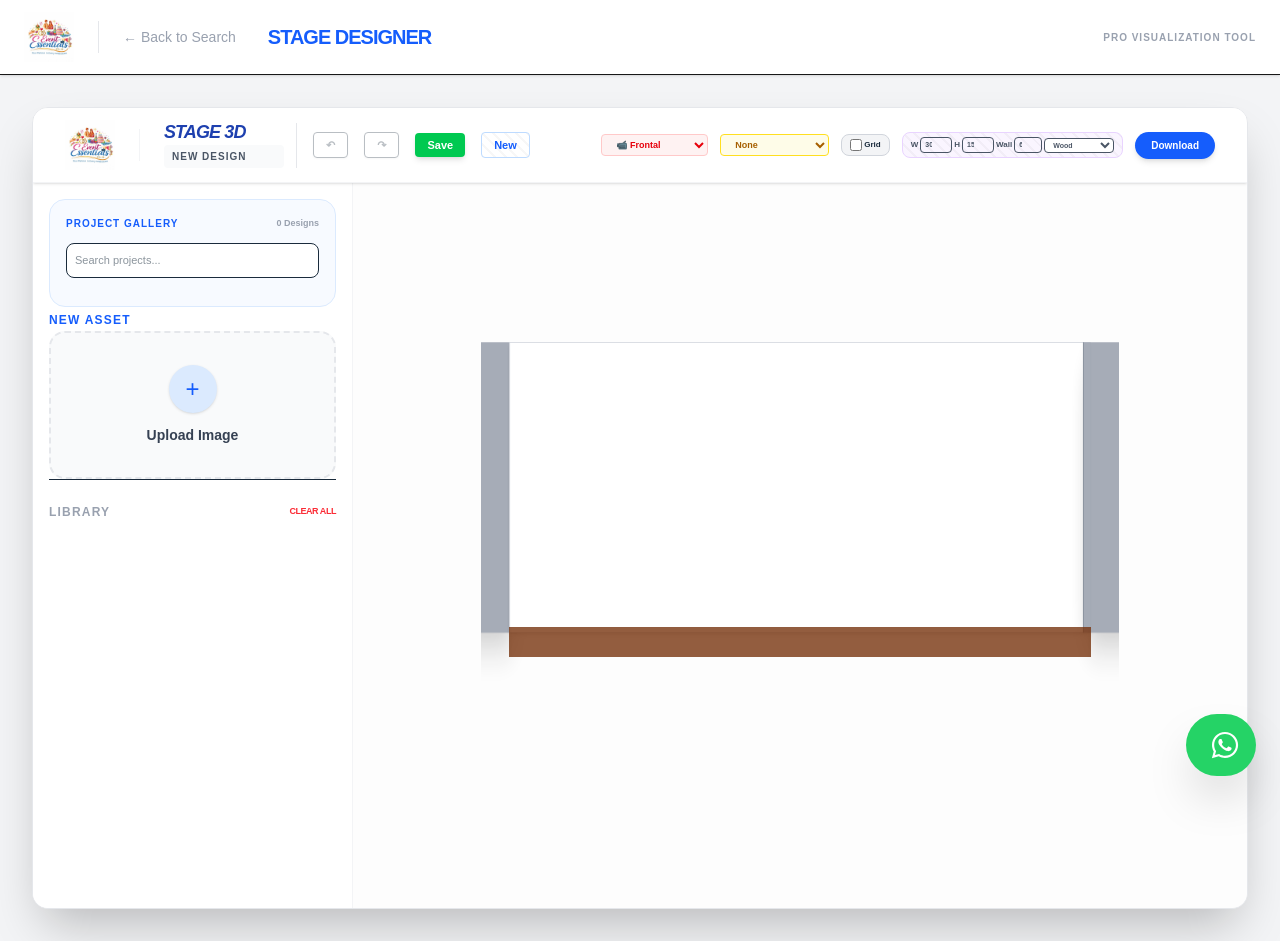
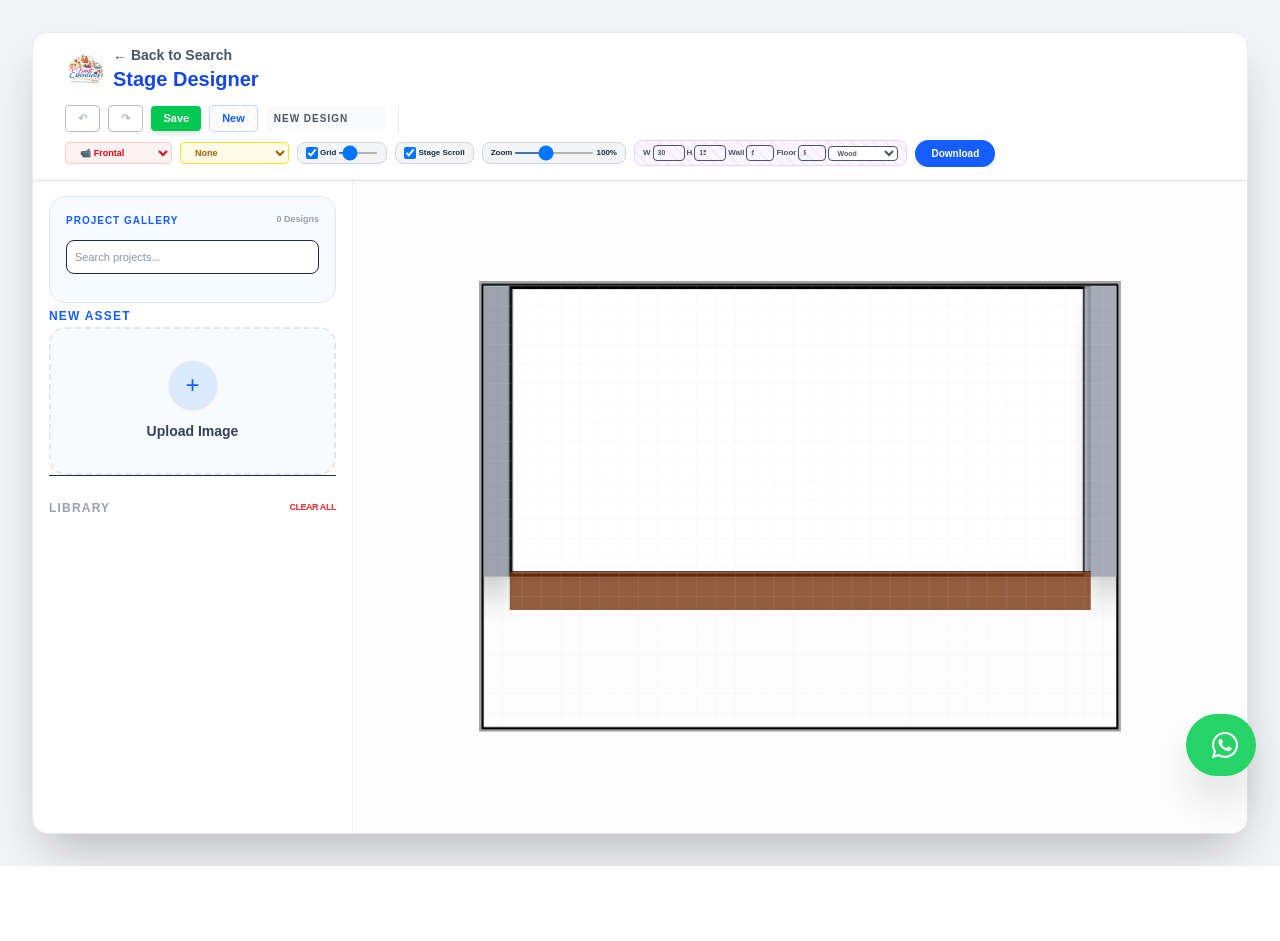
Before and after one commit to phanipavanmuttavarapu-svg/eventessentials-website, a Next.js app: page /decor/designer in a window 1280 px wide. After the commit the page ends 866 px from the top, so only its background shows below. Built offline with nearby package versions, Linux system fonts and the light colour scheme.

Commit message:
Stage Modifications

```diff
--- a/app/decor/designer/page.tsx
+++ b/app/decor/designer/page.tsx
@@ -8,36 +8,6 @@ export default function DecorDesigner() {
     <div className="min-h-screen bg-gray-100 flex flex-col">
       <title>Stage Designer | EventEssentials</title>
 
-      {/* Navigation Header */}
-      <header className="bg-white border-b px-6 py-3 flex justify-between items-center shadow-sm">
-        <div className="flex items-center gap-4">
-          {/* Small Logo navigating to Home */}
-          <Link href="/">
-            <Image
-              src="/logo.png"
-              alt="Home"
-              width={50}
-              height={50}
-              className="cursor-pointer hover:scale-110 transition-transform"
-            />
-          </Link>
-
-          <div className="h-8 w-[1px] bg-gray-200 mx-2"></div>
-
-          <Link href="/decor" className="text-gray-400 hover:text-gray-600 text-sm">
-            ← Back to Search
-          </Link>
-
-          <h1 className="text-xl font-black text-blue-600 tracking-tighter ml-4">
-            STAGE DESIGNER
-          </h1>
-        </div>
-
-        <div className="hidden md:block text-[10px] font-bold text-gray-400 uppercase tracking-widest">
-          Pro Visualization Tool
-        </div>
-      </header>
-
       {/* Main Container */}
       <main className="flex-1 p-4 md:p-8 flex flex-col items-center">
         <div className="w-full max-w-7xl bg-white rounded-2xl shadow-2xl overflow-hidden border border-gray-200">
--- a/components/AppLayout.tsx
+++ b/components/AppLayout.tsx
@@ -1,36 +1,60 @@
 "use client";
-import React from "react";
+import React, { useState } from "react";
 import Image from "next/image";
 import Link from "next/link";
 
 interface AppLayoutProps {
+  title?: string;
   children: React.ReactNode;
   headerLeft?: React.ReactNode;
   headerRight?: React.ReactNode;
   sidebar?: React.ReactNode;
 }
 
-export default function AppLayout({ children, headerLeft, headerRight, sidebar }: AppLayoutProps) {
+export default function AppLayout({ title, children, headerLeft, headerRight, sidebar }: AppLayoutProps) {
+  const [isSidebarOpen, setIsSidebarOpen] = useState(false);
+
+  React.useEffect(() => {
+    const close = () => setIsSidebarOpen(false);
+    window.addEventListener('closeSidebar', close);
+    return () => window.removeEventListener('closeSidebar', close);
+  }, []);
+
   return (
     <div className="min-h-screen bg-[#FDFDFD] font-sans text-[#1A2B3C] flex flex-col">
       {/* GLOBAL HEADER */}
       <header className="bg-white border-b border-gray-100 px-4 py-3 md:px-8 shadow-sm sticky top-0 z-50">
-        <div className="max-w-7xl mx-auto flex items-center justify-between gap-4">
-          <div className="flex items-center gap-4">
-            <Link href="/">
+        <div className="max-w-7xl mx-auto flex flex-wrap items-center justify-between gap-3 overflow-x-auto">
+          <div className="flex flex-wrap items-center gap-3">
+            <Link href="/" className="flex items-center gap-2">
               <Image
                 src="/logo.png"
                 alt="Logo"
-                width={50}
-                height={50}
+                width={40}
+                height={40}
                 className="cursor-pointer hover:scale-105 transition-transform"
               />
+              <div>
+                <div className="text-xs md:text-sm font-bold text-gray-600">← Back to Search</div>
+                <div className="text-base md:text-xl font-black text-blue-700">{title || 'STAGE DESIGNER'}</div>
+              </div>
             </Link>
-            <div className="h-8 w-[1px] bg-gray-100 mx-2 hidden md:block"></div>
-            {headerLeft}
           </div>
-          <div className="flex items-center gap-3">
-            {headerRight}
+
+          <div className="flex flex-wrap items-center gap-2">
+            {sidebar && (
+              <button
+                onClick={() => setIsSidebarOpen(true)}
+                className="lg:hidden px-2 py-1 border border-gray-200 rounded-md text-[10px] font-bold bg-white shadow-sm"
+                aria-label="Open sidebar"
+              >
+                ☰ Menu
+              </button>
+            )}
+            <div className="flex flex-wrap items-center gap-2 overflow-x-auto">
+              {headerLeft}
+              {headerRight}
+            </div>
           </div>
         </div>
       </header>
@@ -41,6 +65,21 @@ export default function AppLayout({ children, headerLeft, headerRight, sidebar }
             {sidebar}
           </aside>
         )}
+
+        {sidebar && (
+          <aside className={`fixed inset-y-0 left-0 z-50 w-11/12 max-w-sm bg-white border-r border-gray-100 p-4 shadow-xl transition-transform duration-200 ease-out lg:hidden ${isSidebarOpen ? 'translate-x-0' : '-translate-x-full'}`}>
+            <div className="flex items-center justify-between mb-3">
+              <h2 className="text-sm font-black">Menu</h2>
+              <button onClick={() => setIsSidebarOpen(false)} className="text-gray-500 hover:text-gray-900">✕</button>
+            </div>
+            <div className="h-[calc(100vh-80px)] overflow-y-auto">{sidebar}</div>
+          </aside>
+        )}
+
+        {isSidebarOpen && (
+          <div onClick={() => setIsSidebarOpen(false)} className="fixed inset-0 z-40 bg-black/25 lg:hidden" />
+        )}
+
         <main className="flex-1 overflow-y-auto relative p-4 md:p-8">
           {children}
         </main>
--- a/components/StageCanvas.js
+++ b/components/StageCanvas.js
@@ -19,12 +19,12 @@ const FLOOR_TEXTURES = [
 ];
 
 const STAGE_TEMPLATES = [
-  { id: 'concert', label: 'Concert', width: 40, height: 25, wall: 8, floor: 'dark' },
-  { id: 'theater', label: 'Theater', width: 50, height: 30, wall: 12, floor: 'dark' },
-  { id: 'conference', label: 'Conference', width: 60, height: 15, wall: 8, floor: 'concrete' },
-  { id: 'fashion', label: 'Fashion Show', width: 80, height: 20, wall: 6, floor: 'dark' },
-  { id: 'wedding', label: 'Wedding', width: 50, height: 40, wall: 10, floor: 'wood' },
-  { id: 'exhibition', label: 'Exhibition', width: 100, height: 50, wall: 8, floor: 'grid' },
+  { id: 'concert', label: 'Concert', width: 40, height: 25, wall: 8, floorDepth: 12, floor: 'dark' },
+  { id: 'theater', label: 'Theater', width: 50, height: 30, wall: 12, floorDepth: 14, floor: 'dark' },
+  { id: 'conference', label: 'Conference', width: 60, height: 15, wall: 8, floorDepth: 8, floor: 'concrete' },
+  { id: 'fashion', label: 'Fashion Show', width: 80, height: 20, wall: 6, floorDepth: 10, floor: 'dark' },
+  { id: 'wedding', label: 'Wedding', width: 50, height: 40, wall: 10, floorDepth: 12, floor: 'wood' },
+  { id: 'exhibition', label: 'Exhibition', width: 100, height: 50, wall: 8, floorDepth: 15, floor: 'grid' },
 ];
 
 const LIGHTING_PRESETS = [
@@ -107,6 +107,7 @@ export default function StageDesigner() {
   const [widthFt, setWidthFt] = useState(30);
   const [heightFt, setHeightFt] = useState(15);
   const [wallFt, setWallFt] = useState(6);
+  const [floorDepthFt, setFloorDepthFt] = useState(8);
   const [floorTexture, setFloorTexture] = useState(FLOOR_TEXTURES[1]);
   const [showSpotlights, setShowSpotlights] = useState(true);
 
@@ -129,12 +130,13 @@ export default function StageDesigner() {
   const [selectedId, setSelectedId] = useState(null);
   const [isDragging, setIsDragging] = useState(false);
   const [history, setHistory] = useState([]);
+  const selectedItem = items.find(i => i.id === selectedId) || null;
   const [redoStack, setRedoStack] = useState([]);
   const [canvasHistory, setCanvasHistory] = useState([]);
   const [canvasRedoStack, setCanvasRedoStack] = useState([]);
 
   // New Features
-  const [gridSnap, setGridSnap] = useState(false);
+  const [gridSnap, setGridSnap] = useState(true); // grid enabled by default for mobile initial view
   const [snapSize, setSnapSize] = useState(25);
   const [selectedGroup, setSelectedGroup] = useState([]);
   const [lightingPreset, setLightingPreset] = useState(LIGHTING_PRESETS[0]);
@@ -146,7 +148,10 @@ export default function StageDesigner() {
   const [lightingIntensity, setLightingIntensity] = useState(lightingPreset.intensity || 0);
   const [isDragging3D, setIsDragging3D] = useState(false);
   const [dragStart, setDragStart] = useState({ x: 0, y: 0 });
+  const [stageScrollEnabled, setStageScrollEnabled] = useState(true);
+  const [userZoom, setUserZoom] = useState(1);
   const [dragRotation, setDragRotation] = useState({ x: 0, z: 0 });
+  const [isMobile, setIsMobile] = useState(false);
 
   // Mobile responsive scale
   const [mobileScale, setMobileScale] = useState(1);
@@ -158,7 +163,8 @@ export default function StageDesigner() {
 
   const stageWidth = widthFt * PX_PER_FOOT;
   const stageHeight = heightFt * PX_PER_FOOT;
-  const extraDim = wallFt * PX_PER_FOOT;
+  const wallPx = wallFt * PX_PER_FOOT;
+  const floorDepthPx = floorDepthFt * PX_PER_FOOT;
 
   const refreshGallery = async () => {
     const projs = await getAllProjects();
@@ -229,6 +235,7 @@ export default function StageDesigner() {
       widthFt,
       heightFt,
       wallFt,
+      floorDepthFt,
       floorTexture,
       showSpotlights,
       library,
@@ -249,7 +256,7 @@ export default function StageDesigner() {
       }
     }, 300000);
     return () => clearInterval(timer);
-  }, [projectId, projectName, widthFt, heightFt, wallFt, floorTexture, showSpotlights, library, items]);
+  }, [projectId, projectName, widthFt, heightFt, wallFt, floorDepthFt, floorTexture, showSpotlights, library, items]);
 
   const handleDuplicate = async (proj, e) => {
     e.stopPropagation();
@@ -270,12 +277,14 @@ export default function StageDesigner() {
     setWidthFt(proj.widthFt);
     setHeightFt(proj.heightFt);
     setWallFt(proj.wallFt);
+    setFloorDepthFt(proj.floorDepthFt ?? 8);
     setFloorTexture(proj.floorTexture);
     setShowSpotlights(proj.showSpotlights);
     setLibrary(proj.library || []);
     setItems(proj.items || []);
     setHistory([]);
     setRedoStack([]);
+    window.dispatchEvent(new Event('closeSidebar'));
   };
 
   const handleNew = () => {
@@ -285,6 +294,7 @@ export default function StageDesigner() {
       setItems([]);
       setLibrary([]);
       setHistory([]);
+      setFloorDepthFt(8);
       setLastAutoSave(null);
     }
   };
@@ -370,6 +380,7 @@ export default function StageDesigner() {
     setWidthFt(template.width);
     setHeightFt(template.height);
     setWallFt(template.wall);
+    setFloorDepthFt(template.floorDepth ?? template.wall ?? 8);
     setFloorTexture(FLOOR_TEXTURES.find(t => t.id === template.floor));
   };
 
@@ -452,9 +463,10 @@ export default function StageDesigner() {
   };
 
   const addItem = (src) => {
-    const newItem = { id: Date.now(), src, x: extraDim + 50, y: 50, w: 200, h: 150, z: items.length + 1, locked: false };
+    const newItem = { id: Date.now(), src, x: wallPx + 50, y: 50, w: 200, h: 150, z: items.length + 1, locked: false };
     pushToHistory([...items, newItem]);
     setSelectedId(newItem.id);
+    window.dispatchEvent(new Event('closeSidebar'));
   };
 
   const toggleLock = (id) => {
@@ -564,13 +576,13 @@ export default function StageDesigner() {
     if (!wrapper) return;
     const availableW = wrapper.clientWidth - 16; // padding
     const availableH = wrapper.clientHeight - 16;
-    const requiredW = stageWidth + (extraDim * 2);
-    const requiredH = stageHeight + extraDim;
+    const requiredW = stageWidth + (wallPx * 2);
+    const requiredH = stageHeight + floorDepthPx;
     const scaleW = Math.max(0.35, Math.min(1, availableW / requiredW));
     const scaleH = Math.max(0.35, Math.min(1, availableH / requiredH));
     const s = Math.min(scaleW, scaleH);
     setMobileScale(s);
-  }, [stageWidth, stageHeight, extraDim]);
+  }, [stageWidth, stageHeight, wallPx, floorDepthPx]);
 
   useLayoutEffect(() => {
     recomputeScale();
@@ -582,21 +594,19 @@ export default function StageDesigner() {
     return () => window.removeEventListener('resize', onResize);
   }, [recomputeScale]);
 
+  useEffect(() => {
+    const updateMobile = () => setIsMobile(window.innerWidth <= 1024);
+    updateMobile();
+    window.addEventListener('resize', updateMobile);
+    return () => window.removeEventListener('resize', updateMobile);
+  }, []);
+
   const redXStyle = "absolute bg-[#ff0000] text-white w-7 h-7 rounded-full text-xs flex items-center justify-center shadow-lg border-2 border-white font-bold transition-all active:scale-90 z-[70] cursor-pointer";
 
   // Header Left Section
   const headerLeftContent = (
-    <>
-      <div className="flex flex-col min-w-0 pr-2 md:pr-3 border-r border-gray-200">
-        <h1 className="text-sm md:text-lg font-black tracking-tighter uppercase italic leading-none" style={{color: 'var(--ee-primary, #1E40AF)'}}>STAGE 3D</h1>
-        <input
-          type="text"
-          value={projectName}
-          onChange={(e) => setProjectName(e.target.value)}
-          className="text-[9px] md:text-[10px] font-bold text-gray-600 bg-gray-50 px-1.5 md:px-2 py-1 rounded border-none outline-none focus:ring-1 ring-blue-400 uppercase tracking-widest mt-1 truncate max-w-[80px] md:max-w-[120px]"
-          placeholder="PROJ"
-        />
-      </div>
+    <div className="flex items-center gap-2 min-w-0 pr-2 md:pr-3 border-r border-gray-200">
+      <div className="hidden lg:flex items-center gap-2">
         <button
           onClick={undo}
           disabled={croppedPreview ? canvasHistory.length <= 1 : history.length === 0}
@@ -618,11 +628,22 @@ export default function StageDesigner() {
           Save
         </button>
         <button onClick={handleNew} className="text-[10px] md:text-[11px] font-bold border border-blue-200 text-blue-600 px-2.5 md:px-3 py-1 rounded active:bg-blue-50" style={HEADER_PATTERN}>New</button>
-    </>
+      </div>
+
+      <div className="flex items-center min-w-0">
+        <input
+          type="text"
+          value={projectName}
+          onChange={(e) => setProjectName(e.target.value)}
+          className="text-[9px] md:text-[10px] font-bold text-gray-600 bg-gray-50 px-1.5 md:px-2 py-1 rounded border-none outline-none focus:ring-1 ring-blue-400 uppercase tracking-widest truncate max-w-[120px]"
+          placeholder="Project Name"
+        />
+      </div>
+    </div>
   );
   // Header Right Section - Controls
   const headerRightContent = (
-    <>
+    <div className="flex flex-wrap items-center gap-2 min-w-0">
       <select
         value={cameraPreset.id}
         onChange={(e) => {
@@ -645,7 +666,7 @@ export default function StageDesigner() {
         {LIGHTING_PRESETS.map(p => <option key={p.id} value={p.id}>{p.label}</option>)}
       </select>
       {lightingPreset && lightingPreset.id !== 'none' && (
-        <div className="hidden sm:flex items-center gap-0.5 bg-white/90 backdrop-blur-sm rounded-lg p-1 shadow-sm shrink-0">
+        <div className="flex items-center gap-0.5 bg-white/90 backdrop-blur-sm rounded-lg p-1 shadow-sm shrink-0">
           <button onClick={() => setLightingIntensity(clamp(lightingIntensity - 0.05, 0, 1))} className="px-1.5 py-0.5 bg-gray-100 rounded text-[8px]">−</button>
           <input type="range" min="0" max="1" step="0.01" value={lightingIntensity} onChange={(e) => setLightingIntensity(Number(e.target.value))} className="w-12 h-0.5" />
           <button onClick={() => setLightingIntensity(clamp(lightingIntensity + 0.05, 0, 1))} className="px-1.5 py-0.5 bg-gray-100 rounded text-[8px]">+</button>
@@ -653,7 +674,7 @@ export default function StageDesigner() {
         </div>
       )}
 
-      <label className="hidden sm:flex items-center gap-0.5 text-[8px] bg-gray-100 border border-gray-300 rounded-lg px-2 py-1 shrink-0">
+      <label className="flex items-center gap-0.5 text-[8px] bg-gray-100 border border-gray-300 rounded-lg px-2 py-1 shrink-0">
         <input type="checkbox" checked={gridSnap} onChange={(e) => setGridSnap(e.target.checked)} className="w-3 h-3" />
         <span className="font-bold">Grid</span>
         {gridSnap && (
@@ -661,16 +682,28 @@ export default function StageDesigner() {
         )}
       </label>
 
-      <div className="hidden lg:flex items-center gap-0.5 text-[7px] md:text-[8px] font-bold text-gray-600 bg-purple-50 border border-purple-200 rounded-lg px-2 py-1 shrink-0" style={HEADER_PATTERN}>
+      <label className="flex items-center gap-0.5 text-[8px] bg-gray-100 border border-gray-300 rounded-lg px-2 py-1 shrink-0">
+        <input type="checkbox" checked={stageScrollEnabled} onChange={(e) => setStageScrollEnabled(e.target.checked)} className="w-3 h-3" />
+        <span className="font-bold">Stage Scroll</span>
+      </label>
+
+      <label className="flex items-center gap-0.5 text-[8px] bg-gray-100 border border-gray-300 rounded-lg px-2 py-1 shrink-0">
+        <span className="font-bold">Zoom</span>
+        <input type="range" min="0.4" max="2" step="0.05" value={userZoom} onChange={(e) => setUserZoom(Number(e.target.value))} className="w-20 h-0.5" />
+        <span className="text-[8px] font-semibold">{Math.round(userZoom * 100)}%</span>
+      </label>
+
+      <div className="flex items-center gap-0.5 text-[7px] md:text-[8px] font-bold text-gray-600 bg-purple-50 border border-purple-200 rounded-lg px-2 py-1 shrink-0" style={HEADER_PATTERN}>
         <label className="flex items-center gap-0.5">W<input type="number" value={widthFt} onChange={e => setWidthFt(+e.target.value)} className="w-6 md:w-8 border rounded px-1 py-0.5 text-center text-[7px]" /></label>
         <label className="flex items-center gap-0.5">H<input type="number" value={heightFt} onChange={e => setHeightFt(+e.target.value)} className="w-6 md:w-8 border rounded px-1 py-0.5 text-center text-[7px]" /></label>
         <label className="flex items-center gap-0.5">Wall<input type="number" value={wallFt} onChange={e => setWallFt(+e.target.value)} className="w-6 md:w-7 border rounded px-1 py-0.5 text-center text-[7px]" /></label>
+        <label className="flex items-center gap-0.5">Floor<input type="number" value={floorDepthFt} onChange={e => setFloorDepthFt(+e.target.value)} className="w-6 md:w-7 border rounded px-1 py-0.5 text-center text-[7px]" /></label>
         <select value={floorTexture.id} onChange={(e) => setFloorTexture(FLOOR_TEXTURES.find(t => t.id === e.target.value))} className="bg-white border rounded px-1 py-0.5 text-[7px]">
           {FLOOR_TEXTURES.map(t => <option key={t.id} value={t.id}>{t.label}</option>)}
         </select>
       </div>
       <button onClick={exportStageAsImage} className="px-3 md:px-4 py-1 md:py-1.5 bg-blue-600 text-white rounded-full text-[9px] md:text-[10px] font-bold shadow-md hover:bg-blue-700 transition-all whitespace-nowrap shrink-0">Download</button>
-    </>
+    </div>
   );
   // Sidebar Content
   const sidebarContent = (
@@ -799,7 +832,7 @@ export default function StageDesigner() {
 
   // Main Canvas Content
   const canvasContent = (
-    <div ref={outerWrapperRef} className="flex items-center justify-center w-full h-full" style={{minWidth: 0, minHeight: 0, padding: '0.25rem'}}>
+    <div ref={outerWrapperRef} className="flex items-center justify-center w-full h-full" style={{minWidth: 0, minHeight: 0, padding: '0.25rem', overflow: stageScrollEnabled ? 'auto' : 'hidden'}}>
       <div
         ref={stageContainerRef}
         onMouseDown={handleStageMouseDown}
@@ -810,20 +843,22 @@ export default function StageDesigner() {
         <div
           ref={stageRef}
           style={{
-            width: stageWidth + (extraDim * 2),
-            height: stageHeight + extraDim,
+            width: stageWidth + (wallPx * 2),
+            height: stageHeight + floorDepthPx,
             perspective: '1500px',
-            transform: `scale(${mobileScale}) rotateX(${rotX}deg) rotateZ(${rotZ}deg) scale(${cameraZoom})`,
+            transform: `scale(${mobileScale * userZoom}) rotateX(${rotX}deg) rotateZ(${rotZ}deg) scale(${cameraZoom})`,
             transformStyle: 'preserve-3d',
             transformOrigin: 'center center',
             transition: 'transform 0.18s ease-out',
             maxWidth: '100%',
             maxHeight: '100%',
-            overflow: 'hidden',
+            overflow: 'visible',
             margin: '0 auto',
             display: 'flex',
             alignItems: 'center',
-            justifyContent: 'center'
+            justifyContent: 'center',
+            border: '3px solid #000',
+            boxShadow: '0 0 0 3px rgba(0,0,0,0.35)'
           }}
           className="relative"
           onClick={() => {
@@ -833,7 +868,7 @@ export default function StageDesigner() {
         >
         <div className="absolute inset-0 pointer-events-none flex flex-col items-center" style={{overflow: 'hidden'}}>
           <div className="flex items-start">
-            <div style={{ width: extraDim, height: stageHeight, transform: 'rotateY(60deg) translateX(20px)', transformOrigin: 'right', backgroundColor: '#9ca3af', backfaceVisibility: 'hidden' }} className="border-r border-gray-600 opacity-90 shadow-2xl" />
+            <div style={{ width: wallPx, height: stageHeight, transform: 'rotateY(60deg) translateX(20px)', transformOrigin: 'right', backgroundColor: '#9ca3af', backfaceVisibility: 'hidden' }} className={`${isMobile ? 'border-none' : 'border-r-4 border-black'} opacity-100 shadow-2xl`} />
             <div style={{
               width: stageWidth,
               height: stageHeight,
@@ -842,20 +877,20 @@ export default function StageDesigner() {
                 const c = lightingColorFor(lightingPreset, lightingIntensity);
                 return c ? `linear-gradient(rgba(0,0,0,0), ${c})` : 'none';
               })()
-            }} className="border border-gray-300 shadow-md z-[0] overflow-hidden relative" />
-            <div style={{ width: extraDim, height: stageHeight, transform: 'rotateY(-60deg) translateX(-20px)', transformOrigin: 'left', backgroundColor: '#9ca3af', backfaceVisibility: 'hidden' }} className="border-l border-gray-600 opacity-90 shadow-2xl" />
+            }} className={`${isMobile ? 'border-none' : 'border-4 border-black'} shadow-md z-[0] overflow-hidden relative`} />
+            <div style={{ width: wallPx, height: stageHeight, transform: 'rotateY(-60deg) translateX(-20px)', transformOrigin: 'left', backgroundColor: '#9ca3af', backfaceVisibility: 'hidden' }} className={`${isMobile ? 'border-none' : 'border-l-4 border-black'} opacity-90 shadow-2xl`} />
           </div>
 
           <div style={{
             width: stageWidth,
-            height: extraDim,
+            height: floorDepthPx,
             transform: 'rotateX(75deg) translateY(-30px)',
             transformOrigin: 'top',
             backgroundColor: floorTexture.color,
             backgroundImage: floorTexture.pattern ? `linear-gradient(#000 1px, transparent 1px), linear-gradient(90deg, #000 1px, transparent 1px)` : 'none',
             backgroundSize: '25px 25px',
             opacity: 0.8
-          }} className="border-t border-gray-500 shadow-inner relative" />
+          }} className={`${isMobile ? 'border-none' : 'border-t-4 border-black'} shadow-inner relative`} />
         </div>
 
         {/* GRID OVERLAY */}
@@ -949,8 +984,13 @@ export default function StageDesigner() {
   return (
     <AppLayout
       title="Stage Designer"
-      headerLeft={headerLeftContent}
-      headerRight={headerRightContent}
+      headerLeft={(
+        <div className="flex flex-wrap items-center gap-2 w-full">
+          {headerLeftContent}
+          {headerRightContent}
+        </div>
+      )}
+      headerRight={<></>}
       sidebar={sidebarContent}
     >
       {canvasContent}
```
Also changed, not shown: app/page.tsx (+5 -5 lines). Lines whose indentation alone changed are shown as unchanged.
